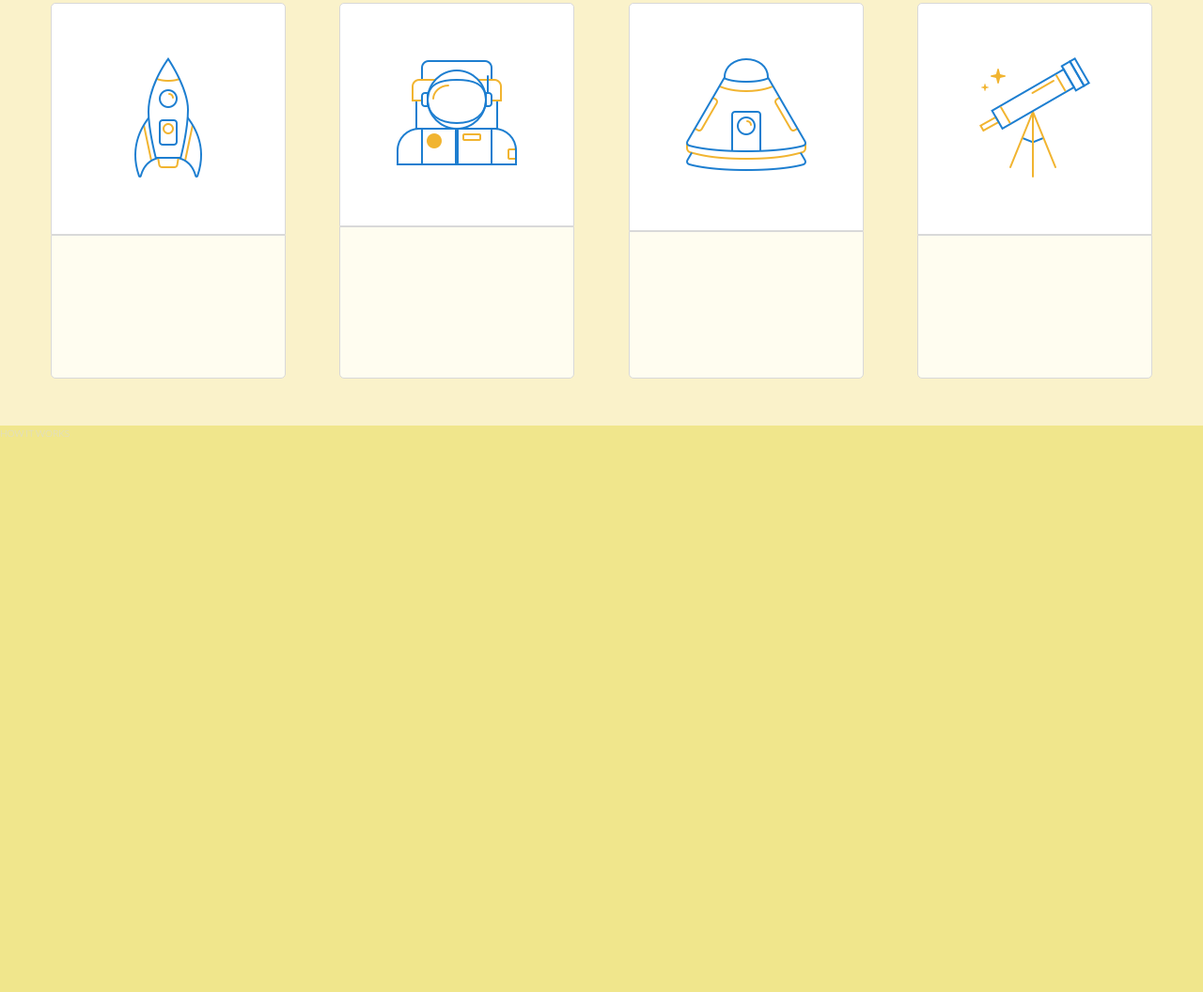
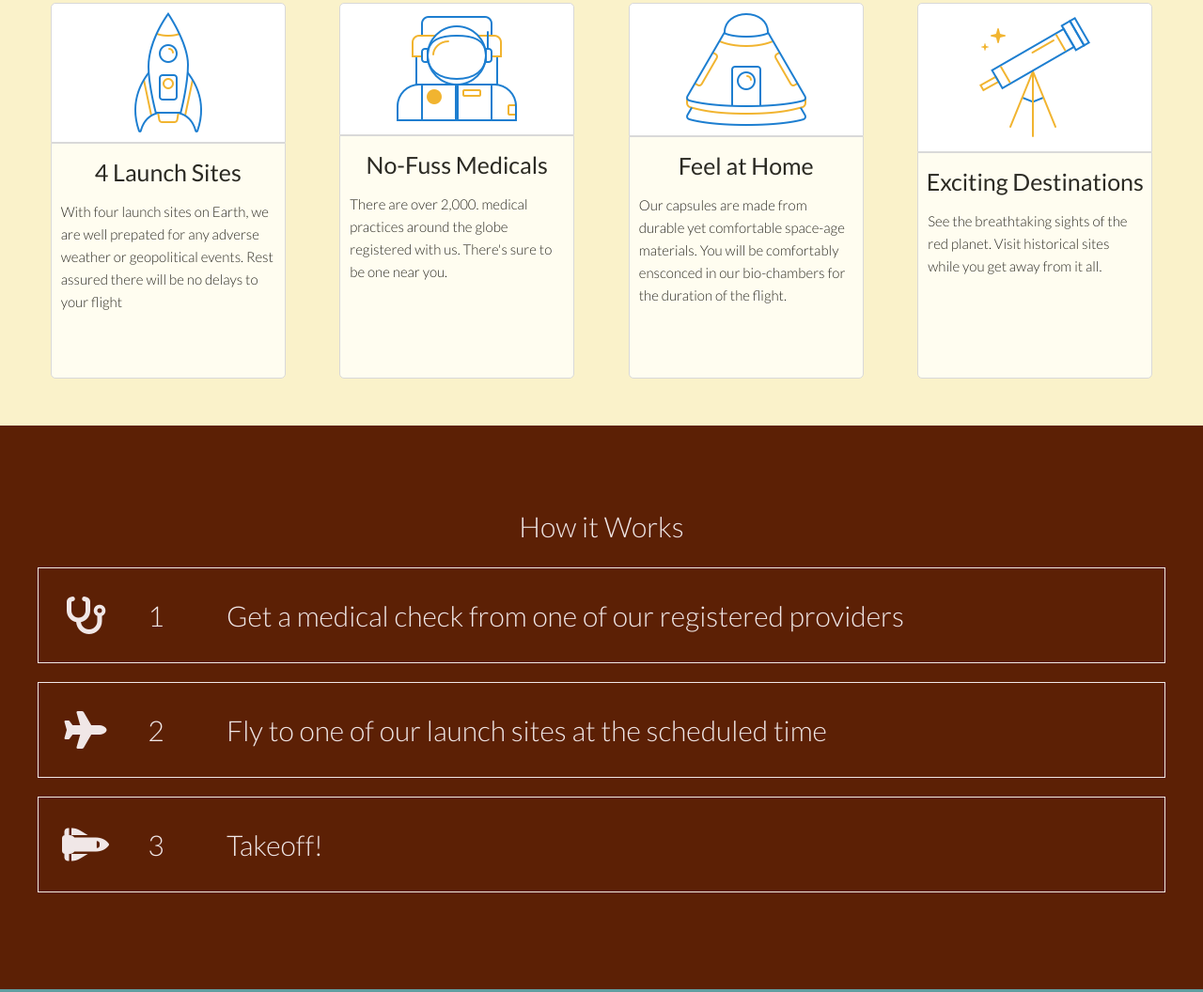
Before and after one commit to RCode-Blue/visit_mars, a website: page index.html in a window 1280 px wide. Shown: the part 847-1903 px from the top of the page at 94% size. Drawn offline with Linux system fonts and the light colour scheme.

Commit message:
Completed Works section

```diff
--- a/index.html
+++ b/index.html
@@ -5,6 +5,7 @@
   <meta name="viewport" content="width=device-width, initial-scale=1.0">
 
   <link href="https://fonts.googleapis.com/css2?family=Lato:wght@300;400;700&display=swap" rel="stylesheet">
+  <script src="https://use.fontawesome.com/5d403664fb.js"></script>
   <link rel="stylesheet" href="css/style.css">
   <title>Mars Tourism</title>
 </head>
@@ -40,42 +41,93 @@
 
     <div class="feature">
       <div class="feature__wrapper">
-        <div class="feature__wrapper__box">
-          <div class="feature__wrapper__box__top">
+        <div class="box">
+          <div class="box__top">
             <img src="./img/icons/Rocket.png" alt="Rocket"></img>
           </div>
-          <div class="feature__wrapper__box__bottom">
-
+          <div class="box__bottom">
+            <p class="box__bottom__title">
+              4 Launch Sites
+            </p>
+            <p class="box__bottom__text">
+              With four launch sites on Earth, we are well prepated for any adverse weather or geopolitical events. Rest assured there will be no delays to your flight
+            </p>
           </div>
         </div>
-        <div class="feature__wrapper__box">
-          <div class="feature__wrapper__box__top">
+        <div class="box">
+          <div class="box__top">
             <img src="./img/icons/Astronaut.png" alt="Astronaut"></img>
           </div>
-          <div class="feature__wrapper__box__bottom">
-
+          <div class="box__bottom">
+            <p class="box__bottom__title">
+              No-Fuss Medicals
+            </p>
+            <p class="box__bottom__text">
+              There are over 2,000. medical practices around the globe registered with us. There's sure to be one near you.
+            </p>
           </div>
         </div>
-        <div class="feature__wrapper__box">
-          <div class="feature__wrapper__box__top">
+        <div class="box">
+          <div class="box__top">
             <img src="./img/icons/Capsule.png" alt="Capsule"></img>
           </div>
-          <div class="feature__wrapper__box__bottom">
-
+          <div class="box__bottom">
+            <p class="box__bottom__title">
+              Feel at Home
+            </p>
+            <p class="box__bottom__text">
+              Our capsules are made from durable yet comfortable space-age materials. You will be comfortably ensconced in our bio-chambers for the duration of the flight.
+            </p>
           </div>
         </div>
-        <div class="feature__wrapper__box">
-          <div class="feature__wrapper__box__top">
+        <div class="box">
+          <div class="box__top">
             <img src="./img/icons/Telescope.png" alt="Telescope"></img>
           </div>
-          <div class="feature__wrapper__box__bottom">
-
+          <div class="box__bottom">
+            <p class="box__bottom__title">
+              Exciting Destinations
+            </p>
+            <p class="box__bottom__text">
+              See the breathtaking sights of the red planet. Visit historical sites while you get away from it all.
+            </p>
           </div>
         </div>
       </div>
     </div>
+
+    <!-- How it works -->
     <div class="works">
-      HOW IT WORKS
+      <div class="works__wrap">
+        <div class="works__wrap__title">
+          How it Works
+        </div>
+
+        <!-- step 1 -->
+        <div class="works-box">
+          <i class="fa fa-stethoscope" aria-hidden="true"></i>
+          <div class="works-box__text">
+            <div>1</div>
+            <p>Get a medical check from one of our registered providers</p>
+          </div>
+        </div>
+        <!-- step 2 -->
+        <div class="works-box">
+          <i class="fa fa-plane" aria-hidden="true"></i>
+          <div class="works-box__text">
+            <div>2</div>
+            <p>Fly to one of our launch sites at the scheduled time</p>
+          </div>
+        </div>
+        <!-- step 3 -->
+        <div class="works-box">
+          <i class="fa fa-space-shuttle" aria-hidden="true"></i>
+          <div class="works-box__text">
+            <div>3</div>
+            <p>Takeoff!</p>
+          </div>
+        </div>
+      </div>
     </div>
     <div class="launch">
       LAUNCH SITES
--- a/sass/abstracts/_reusables.scss
+++ b/sass/abstracts/_reusables.scss
@@ -1,5 +1,93 @@
 // ----- REUSABLE CODE -----
-.row {
-  max-width: $inner-width;
-  margin: 0 auto;
+// .row {
+//   max-width: $inner-width;
+//   margin: 0 auto;
+// }
+
+// --- BOX - Feature section ---
+.box {
+  display: flex;
+  flex-direction: column;
+
+  &__top {
+    flex-grow: .8;
+
+    border: 1px solid $color-grey-2;
+    border-radius: 5px 5px 0 0;
+    background-color: $color-white;
+
+    text-align: center;
+    display: flex;
+    align-items: center;
+    justify-content: center;
+  }
+
+  &__bottom {
+    flex-grow: 3;
+
+    border: 1px solid $color-grey-2;
+    border-radius: 0 0 5px 5px;
+    background-color: $color-yellow-1;
+    color: $color-grey-3;
+    // display: flex;
+    // flex-direction: column;
+
+    &__title {
+      text-align: center;
+      font-size: 2.5rem;
+      font-weight: 400;
+
+      margin-top: 1rem;
+      margin-bottom: 1rem;
+
+    }
+
+    &__text {
+      font-size: 1.5rem;
+      margin: 0 1rem;
+    }
+  }
+
 }
+
+
+// --- WORKS-BOX - How it Works Section ---
+.works-box {
+  display: grid;
+  grid-template-columns: 10rem 30rem;
+  grid-template-rows: 10rem;
+
+  margin: 2rem 0;
+
+  border: 1px solid $color-yellow-3;
+  color: $color-yellow-3;
+
+  font-size: 3rem;
+
+  i {
+    margin: auto;
+    font-size: 4rem;
+  }
+
+  &__text {
+    display: flex;
+    // text-align: center;
+    // flex-direction: row;
+      div {
+        flex: 0 0 5rem;
+
+        margin: auto;
+
+        text-align: center;
+        }
+
+      p {
+        flex: 1 0 80rem;
+
+        margin: auto 0;
+        margin-left: 5rem;
+      }
+  }
+
+
+}
--- a/sass/layout/_grid.scss
+++ b/sass/layout/_grid.scss
@@ -2,8 +2,9 @@
   display: grid;
   grid-template-rows: [banner-top]
     calc(100vh - 10rem) [banner-bottom feature-top]
-    50rem [feature-bottom]
-    repeat(5, [section] 60vw) [footer-top]
+    50rem [feature-bottom works-top]
+    60rem [works-bottom]
+    repeat(4, [section] 60vw) [footer-top]
     10rem [footer-bottom grid-bottom];
   // grid-template-columns: [max-left] 1fr [max-right] ;
 }
--- a/sass/sections/_feature.scss
+++ b/sass/sections/_feature.scss
@@ -6,43 +6,11 @@
     height: 40rem;
     margin: 5rem auto;
 
-
     display: grid;
     grid-template-columns: repeat(4, 25rem);
     grid-gap: 3rem;
     justify-content: space-around;
 
-    &__box {
-      // border: 2px solid $color-grey-2;
-      // border-radius: 5px;
-
-      display: flex;
-      flex-direction: column;
-      // align-items: center;
-
-      &__top {
-        flex-grow: 3;
-
-        border: 1px solid $color-grey-2;
-        border-radius: 5px 5px 0 0;
-        background-color: $color-white;
-
-        text-align: center;
-        padding: auto;
-        // align-self: center;
-        align-content: center;
-      }
-
-      &__bottom {
-        flex-grow: 4;
-
-        border: 1px solid $color-grey-2;
-        border-radius: 0 0 5px 5px;
-        background-color: $color-yellow-1;
-      }
-
-    }
-
   }
 
 }
--- a/sass/sections/_works.scss
+++ b/sass/sections/_works.scss
@@ -1,3 +1,23 @@
 .works {
-  background-color: khaki;
+  background-color: $color-brown-2;
+  color: $color-yellow-3;
+
+  display: grid;
+
+  &__wrap {
+    width: $inner-width;
+    margin: auto;
+
+    align-items: center;
+    justify-content: center;
+
+    font-size: 3rem;
+
+    &__title {
+      text-align: center;
+
+      color: $color-yellow-3
+
+    }
+  }
 }
```
Also changed, not shown: css/style.css.
